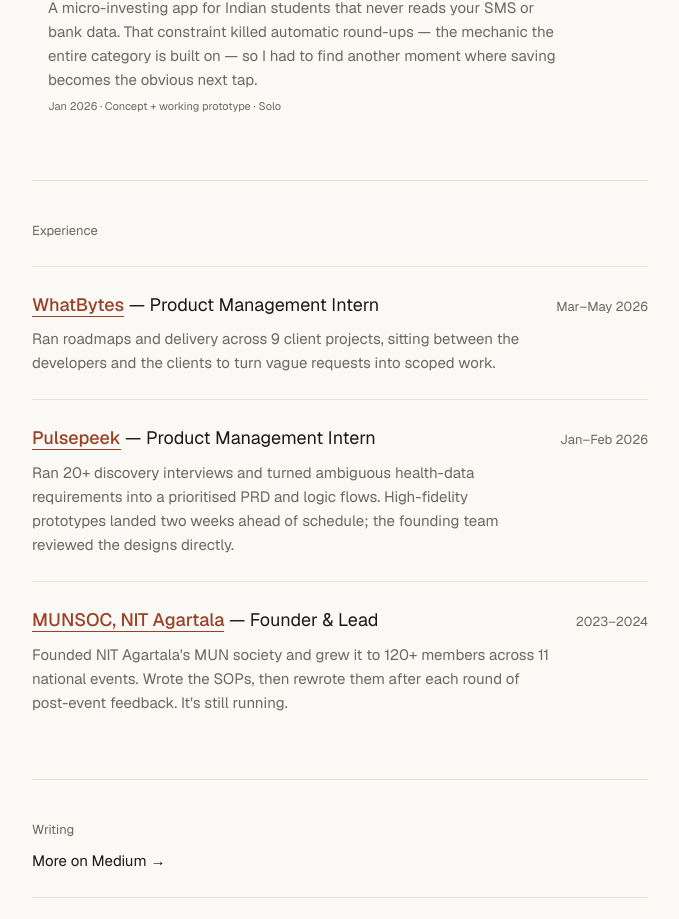
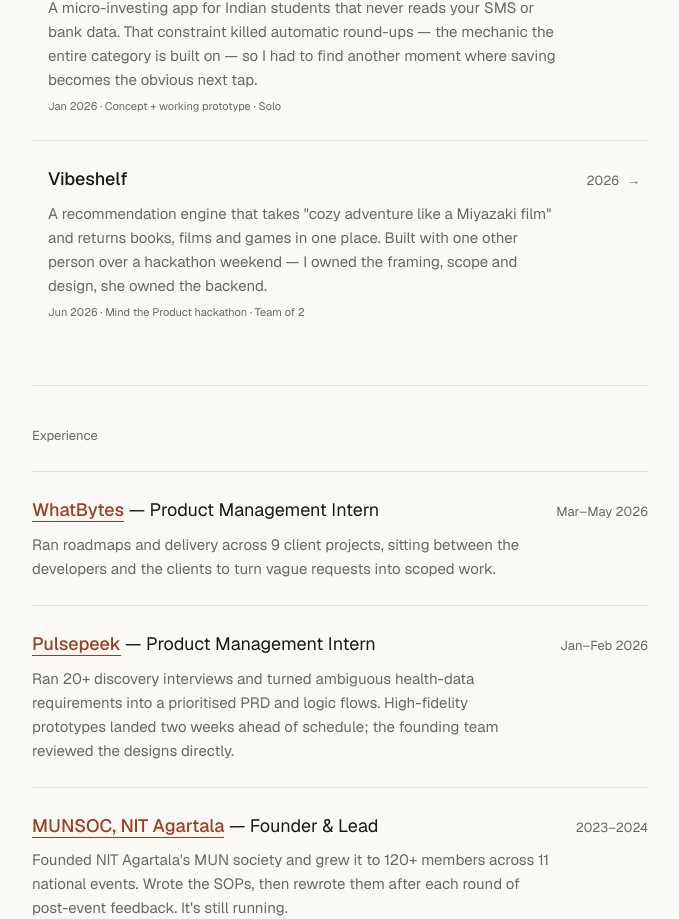
Before and after one commit to captainchaitanya/Portfolio, a Next.js app: page / in a window 1280 px wide. Shown: the part 896-1815 px from the top of the page, without its empty margins (300-979 px from the left). Built offline with nearby package versions, Linux system fonts and the light colour scheme.

Commit message:
add vibeshelf case study

```diff
--- a/src/content/projects.ts
+++ b/src/content/projects.ts
@@ -201,6 +201,94 @@ export const projects: Project[] = [
     ],
   },
 
+  {
+    slug: "vibeshelf",
+    title: "Vibeshelf",
+    year: "2026",
+    featured: true,
+    outcome:
+      'A recommendation engine that takes "cozy adventure like a Miyazaki film" and returns books, films and games in one place. Built with one other person over a hackathon weekend — I owned the framing, scope and design, she owned the backend.',
+    meta: {
+      // Joins to: "Jun 2026 · Mind the Product hackathon · Team of 2"
+      role: "Jun 2026",
+      team: "Mind the Product hackathon",
+      timeline: "Team of 2",
+    },
+    summary: {
+      problem:
+        "People don't browse by genre, they browse by feeling — and their taste is split across three apps that don't talk to each other.",
+      role: "Product. Framing, scope, feature design, user research and deployment. My teammate owned the backend.",
+      team: "Two",
+      timeline: "Jun 2026, one weekend",
+      outcome:
+        "Shipped and live. Vibe search handles messy real input; recommendation quality is capped by the size of the curated library, which is the main thing I would change.",
+    },
+    links: [
+      {
+        label: "Live demo",
+        href: "https://vibe-shelf.netlify.app/",
+      },
+      {
+        label: "Devpost",
+        href: "https://devpost.com/software/vibeshelf",
+      },
+    ],
+    sections: [
+      {
+        heading: "Context",
+        paragraphs: [
+          'Everyone has closed Netflix after ten minutes without picking anything. The problem is not a shortage of options, it is that the search vocabulary is wrong. Nobody wakes up wanting "Drama." They want something like Narnia but with real stakes, or something dark and melancholic in the way NieR is dark and melancholic.',
+          "Vibeshelf is a recommendation engine built around that. You describe a mood in plain language and get ranked results across books, films and games together, rather than three separate apps that each pretend your taste stops at their category boundary.",
+          "It was built over a weekend at Mind the Product's World Product Day hackathon, by two of us. I owned the framing, scope and design; my teammate owned the backend and the server logic. It is live and it works, but it has no real users, so nothing below is validated by anything except our own testing.",
+        ],
+      },
+      {
+        heading: "How I found the real problem",
+        paragraphs: [
+          "My first instinct was that recommendation algorithms are bad. That framing is wrong, and it leads somewhere useless — it points you at building a better ranking model, which is not a thing two people can do in a weekend and not actually where the failure is.",
+          "The failure is upstream, in the input. These systems ask you to describe what you want using their vocabulary — genre tags, categories, \"because you watched\" — and you do not think in that vocabulary. You think in references and feelings. The gap is a translation problem, not a ranking problem.",
+          "That reframing is what made the project tractable. Translating messy human phrasing into structured tags is exactly what a language model is good at, and it meant the hard part became prompt design rather than model training.",
+          "The second thing I decided early was that this had to work across books, films and games at once. Every existing product is siloed by category, but taste is not — someone who wants melancholic and atmospheric wants it in a novel and a game equally. Crossing the silos was the actual product idea; the vibe search was the mechanism.",
+        ],
+      },
+      {
+        heading: "What I did",
+        paragraphs: [
+          "A vibe description goes to Llama 3.3-70B, served through Groq's free tier, which extracts structured tags. Those tags get scored against a curated library of 547 titles using Jaccard similarity, and results render as an interactive constellation — closer to the centre means a stronger match. Because a fixed library would otherwise cap what you can be shown, the system also generates fresh picks live, so a search never comes back thin.",
+          "Rating a result with a thumbs up or down adjusts the weighting on its tags, so later searches re-rank in your direction. It is a feedback-weighted re-ranker rather than anything trained, and I want to be accurate about that — it is a simple mechanism, and the interesting part was tuning how hard a single rating should push. Too aggressive and one bad rating poisons everything after it; too gentle and rating things feels pointless.",
+          "Around that sits the part that makes it feel like a product rather than a search box: saved shelves, custom named lists, a radar chart of your taste profile, and a light social layer where you can look at other people's shelves.",
+        ],
+      },
+      {
+        heading: "The tradeoff I made",
+        paragraphs: [
+          "The obvious way to build a recommendation engine is to plug into a real catalog API and get hundreds of thousands of titles. We hand-curated 547 instead.",
+          'That was a deliberate call and it cost real coverage. A catalog API would have meant spending the weekend on ingestion, normalisation and mapping tags across three different data models with three different schemas — and at the end of it, the vibe matching, which is the part that had to work for the product to mean anything, would have been untested. A small curated library let me tune the tag vocabulary by hand and see immediately whether "cozy adventure like a Miyazaki film" returned something sensible.',
+          "The consequence is that recommendation quality is capped. Ask for something outside the curated set and you fall through to live AI generation, which is a weaker experience — no scoring, no constellation position, less confidence. That fallback is doing more work than I would like, and it is the first thing I would fix.",
+          "I made the same call on storage. Everything is in memory, so state does not survive a restart. For a weekend demo that is fine. For anything real it is the first blocker.",
+        ],
+      },
+      {
+        heading: "Outcome",
+        paragraphs: [
+          "It shipped inside the weekend and it is live. The vibe matching holds up on genuinely messy input — typos, vague descriptions, franchise references someone has half-remembered — which was the thing most likely to break and the thing the whole product depended on.",
+          "The clearest technical lesson was that getting structured output from a language model is a design problem rather than an intelligence problem. Llama kept wrapping its JSON in conversational text, so we had to parse defensively and treat anything outside the payload as noise. That is not a model limitation, it is what happens when you ask a chat-shaped thing for a machine-shaped answer.",
+          "There was also a real deployment lesson. GitHub's secret scanning caught our Groq API key in an early commit, which was the correct outcome and an uncomfortable one. We rotated it and moved everything to environment variables.",
+          "There are no usage numbers here. Two people built this in a weekend and nobody outside the hackathon has used it in anger, so anything I claimed about recommendation quality beyond our own testing would be invented.",
+        ],
+      },
+      {
+        heading: "What I'd do differently",
+        paragraphs: [
+          "We shipped a social layer — user search, public shelves, appreciation stamps — for a product with no users. It was the most fun thing to build and the least defensible thing to spend a weekend on. That time would have been better spent on the curated library, which is the constraint everything else runs into.",
+          "I would replace the hand-curated set with a real catalog API and keep the hand-tuned tag vocabulary as the scoring layer on top, so coverage stops being the ceiling.",
+          "I would test the tag translation against people other than us. We validated that the vibe search worked by trying it ourselves, which tells you it works for two people who already know what it is supposed to do.",
+          "And I would move off in-memory storage before adding a single new feature. Persistence is not interesting to build and it is the thing standing between this and being usable by anyone.",
+        ],
+      },
+    ],
+  },
+
   // Remote Resilience Hub (NextLeap / SafetyWing-adjacent companion tool).
   // Uncomment and flesh out when ready to feature on the home page.
   // {
```
